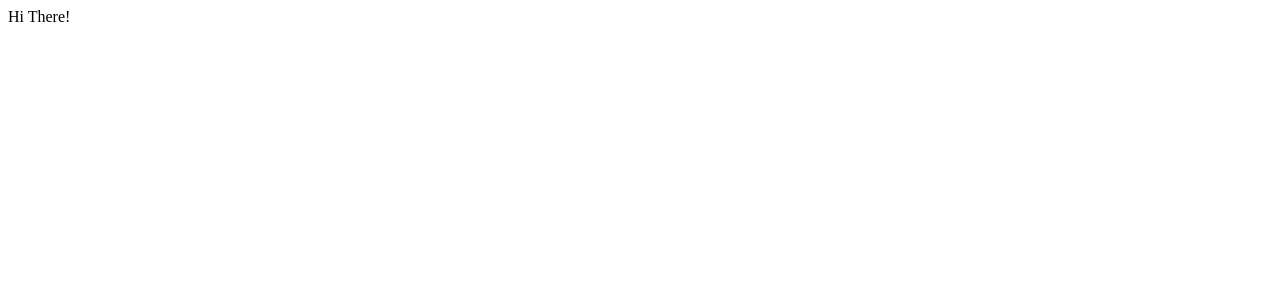
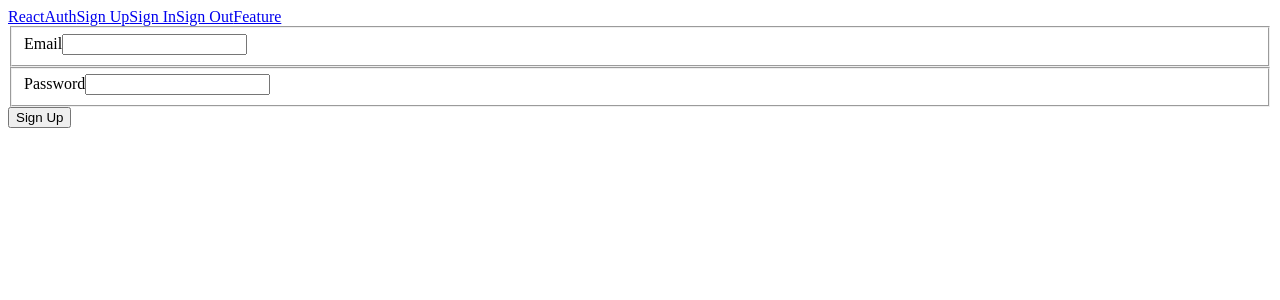
Before and after one commit to Gander7/coures-advanced-react-redux-2020, a React (Create React App) app in the folder 2-server-auth/client/: page /signup in a window 1280 px wide. Shown: the top 300 px of the page. Built offline with nearby package versions, Linux system fonts and the light colour scheme.

Commit message:
client - signup done

```diff
--- /dev/null
+++ b/2-server-auth/client/src/actions/index.js
@@ -0,0 +1,14 @@
+import axios from 'axios'
+import { AUTH_USER, AUTH_ERROR } from './types'
+
+export const signup = (formProps, callback) => async (dispatch) => {
+    try {
+        const res = await axios.post('http://localhost:5000/api/Authentication', { username: formProps.email, password: formProps.password })
+        dispatch({ type: AUTH_USER, payload: res.data.token })
+        callback()
+    } catch (e) {
+        // TODO: Log Error
+        dispatch({ type: AUTH_ERROR, payload: 'Email in use'})
+    }
+
+}
--- /dev/null
+++ b/2-server-auth/client/src/actions/types.js
@@ -0,0 +1,2 @@
+export const AUTH_USER = 'auth_user'
+export const AUTH_ERROR = 'auth_error'
--- a/2-server-auth/client/src/components/App.js
+++ b/2-server-auth/client/src/components/App.js
@@ -1,9 +1,12 @@
 import React from 'react'
 
-const App = () => {
+import Header from './Header'
+
+const App = (props) => {
     return (
         <div>
-            Hi There!
+            <Header/>
+            {props.children}
         </div>
     )
 }
--- /dev/null
+++ b/2-server-auth/client/src/components/Header.js
@@ -0,0 +1,19 @@
+import React from 'react'
+import { Link } from 'react-router-dom'
+
+class Header extends React.Component {
+
+    render() {
+        return (
+            <div>
+                <Link to="/">ReactAuth</Link>
+                <Link to="/signup">Sign Up</Link>
+                <Link to="/signin">Sign In</Link>
+                <Link to="/signout">Sign Out</Link>
+                <Link to="/feature">Feature</Link>
+            </div>
+        )
+    }
+}
+
+export default Header
--- /dev/null
+++ b/2-server-auth/client/src/components/Welcome.js
@@ -0,0 +1,7 @@
+import React from 'react'
+
+const Welcome = () => {
+    return <h3>Welcome, Sign up or Sign in</h3>
+}
+
+export default Welcome
--- /dev/null
+++ b/2-server-auth/client/src/components/auth/Signup.js
@@ -0,0 +1,55 @@
+import React from 'react'
+import { reduxForm, Field } from 'redux-form'
+import { compose } from 'redux'
+import { connect } from 'react-redux'
+import * as actions from '../../actions'
+
+class Signup extends React.Component {
+
+    onSubmit = (formValues) => {
+        this.props.signup(formValues, () => {
+            this.props.history.push('/feature')
+        })
+    }
+
+    render() {
+        const {handleSubmit} = this.props
+
+        return (
+            <form onSubmit={handleSubmit(this.onSubmit)}>
+                <fieldset>
+                    <label>Email</label>
+                    <Field
+                        name="email"
+                        type="text"
+                        component="input"
+                        autoComplete="none"
+                    />
+                </fieldset>
+                <fieldset>
+                    <label>Password</label>
+                    <Field
+                        name="password"
+                        type="password"
+                        component="input"
+                        autoComplete="none"
+                    />
+                </fieldset>
+                <div>
+                    {this.props.errMsg}
+                </div>
+                <button>Sign Up</button>
+            </form>
+        )
+    }
+}
+
+const mapStateToProps = (state) => {
+    return {
+        errMsg: state.auth.errMsg
+    }
+}
+export default compose(
+    connect(mapStateToProps, actions),
+    reduxForm({ form: 'signup'})
+)(Signup)
--- a/2-server-auth/client/src/index.js
+++ b/2-server-auth/client/src/index.js
@@ -1,9 +1,29 @@
 import React from 'react'
 import ReactDOM from 'react-dom'
+import { BrowserRouter, Route } from 'react-router-dom'
+import { Provider } from 'react-redux'
+import { createStore, applyMiddleware } from 'redux'
+import  ReduxThunk from 'redux-thunk'
 
+import reducers from './reducers'
 import App from './components/App'
+import Welcome from './components/Welcome'
+import Signup from './components/auth/Signup'
+
+const store = createStore(
+    reducers,
+    {},
+    applyMiddleware(ReduxThunk)
+);
 
 ReactDOM.render(
-    <App />,
+    <Provider store={store}>
+        <BrowserRouter>
+            <App>
+                <Route path="/" component={Welcome} exact />
+                <Route path="/signup" component={Signup} />
+            </App>
+        </BrowserRouter>
+    </Provider>,
     document.querySelector('#root')
 )
--- /dev/null
+++ b/2-server-auth/client/src/reducers/auth.js
@@ -0,0 +1,17 @@
+import { AUTH_USER, AUTH_ERROR } from '../actions/types'
+
+const INITIAL_STATE = {
+    authenticated: '',
+    errMsg: ''
+}
+
+export default function(state = INITIAL_STATE, action) {
+    switch (action.type) {
+        case AUTH_USER:
+            return { ...state, authenticated: action.payload }
+        case AUTH_ERROR:
+            return { ...state, errMsg: action.payload }
+        default:
+            return state
+    }
+}
--- /dev/null
+++ b/2-server-auth/client/src/reducers/index.js
@@ -0,0 +1,8 @@
+import { combineReducers } from 'redux'
+import authReducer from './auth'
+import { reducer as formReducer } from 'redux-form'
+
+export default combineReducers({
+    auth: authReducer,
+    form: formReducer
+})
```
